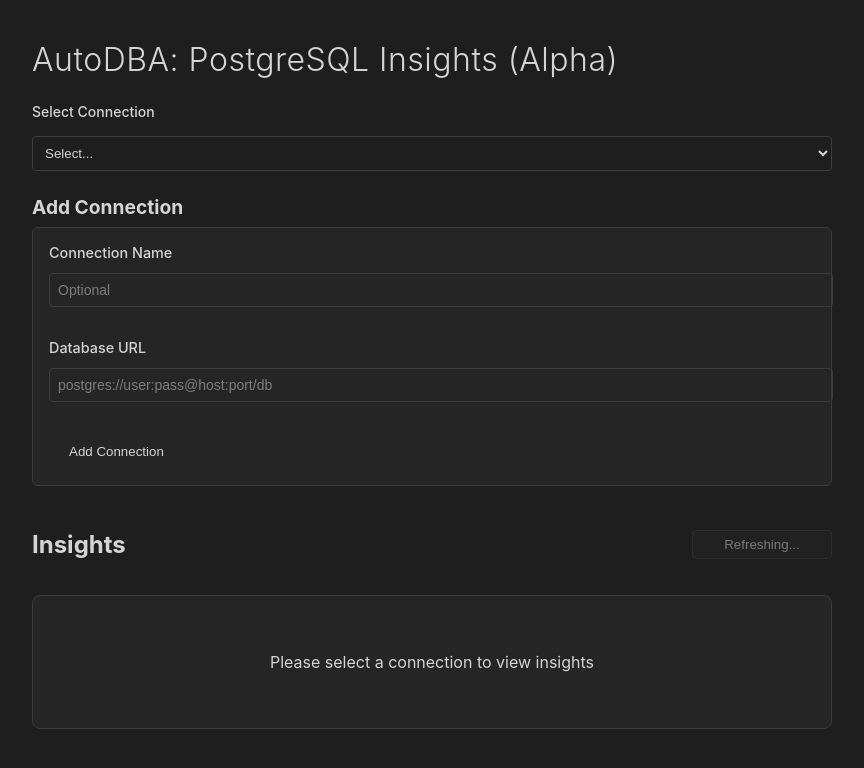
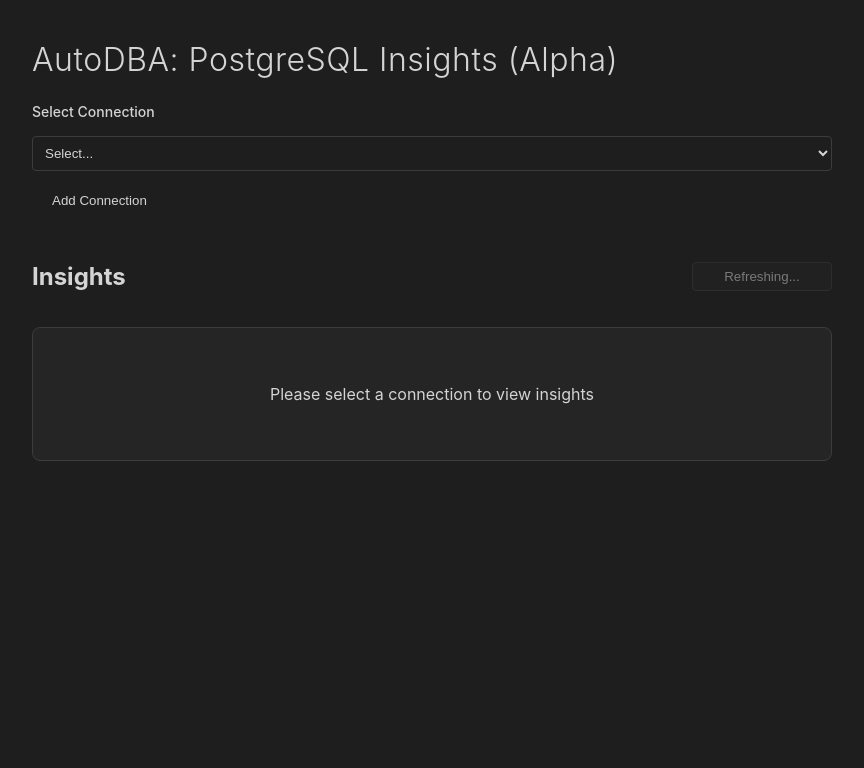
Before and after one commit to autodbalabs/project-autodba, a Svelte app in the folder vscode-extension/webview/: page / in a window 1280 px wide. Shown: the top 768 px of the page, without its empty margins (208-1072 px from the left). Built offline with nearby package versions, Linux system fonts and the light colour scheme; the HTML template or start-up script is replaced by a standard one.

Commit message:
Show connection form on demand

```diff
--- a/vscode-extension/webview/src/App.svelte
+++ b/vscode-extension/webview/src/App.svelte
@@ -7,6 +7,20 @@
 
   let connections = [];
   let selectedConnection = '';
+  let addingConnection = false;
+
+  function refreshConnections() {
+    vscode.postMessage({ command: 'connections:list' });
+  }
+
+  function handleAddConnection() {
+    addingConnection = true;
+  }
+
+  function handleConnectionSaved() {
+    addingConnection = false;
+    refreshConnections();
+  }
 
   onMount(() => {
     if (typeof window !== 'undefined') {
@@ -16,7 +30,7 @@
       });
     }
 
-    vscode.postMessage({ command: 'connections:list' });
+    refreshConnections();
 
     window.addEventListener('message', (event) => {
       const message = event.data;
@@ -26,7 +40,7 @@
           selectedConnection = connections[0].name;
         }
       } else if (message.type === 'success') {
-        vscode.postMessage({ command: 'connections:list' });
+        handleConnectionSaved();
       }
     });
   });
@@ -36,19 +50,24 @@
   <div class="container">
     <h1>AutoDBA: PostgreSQL Insights (Alpha)</h1>
 
+    <div class="connection-controls">
+      {#if addingConnection}
+        <ConnectionUrlForm onSaved={handleConnectionSaved} />
+        <button class="cancel-btn" on:click={() => (addingConnection = false)}>
+          Cancel
+        </button>
+      {:else}
         <div class="connection-select">
           <label for="connection-select">Select Connection</label>
           <select id="connection-select" bind:value={selectedConnection}>
-        <option value="" disabled selected>Select...</option>
+            <option value="" disabled>Select...</option>
             {#each connections as conn}
               <option value={conn.name}>{conn.name}</option>
             {/each}
           </select>
         </div>
-
-    <div class="new-connection">
-      <h2>Add Connection</h2>
-      <ConnectionUrlForm onSaved={() => vscode.postMessage({ command: 'connections:list' })} />
+        <button class="add-btn" on:click={handleAddConnection}>Add Connection</button>
+      {/if}
     </div>
 
     <Insights connection={selectedConnection} />
@@ -75,6 +94,12 @@
     margin: 0;
   }
 
+  .connection-controls {
+    display: flex;
+    flex-direction: column;
+    gap: 12px;
+  }
+
   .connection-select {
     display: flex;
     flex-direction: column;
@@ -89,8 +114,8 @@
     border: 1px solid var(--dark-border);
   }
 
-  .new-connection h2 {
-    margin: 0 0 8px 0;
-    font-size: 1.2em;
+  .add-btn,
+  .cancel-btn {
+    width: fit-content;
   }
 </style>
```
Lines whose indentation alone changed are shown as unchanged.
